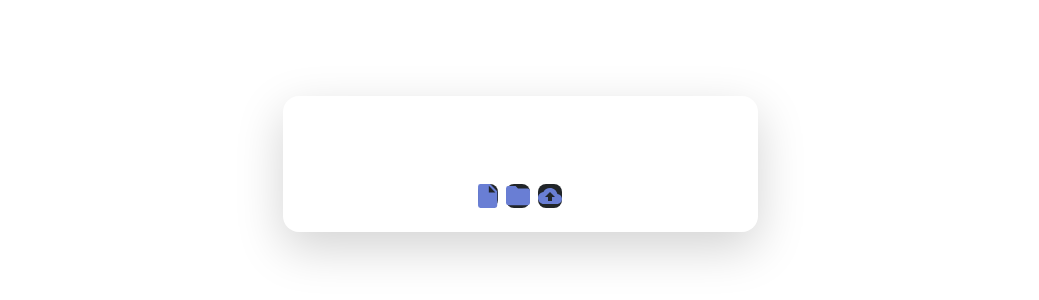
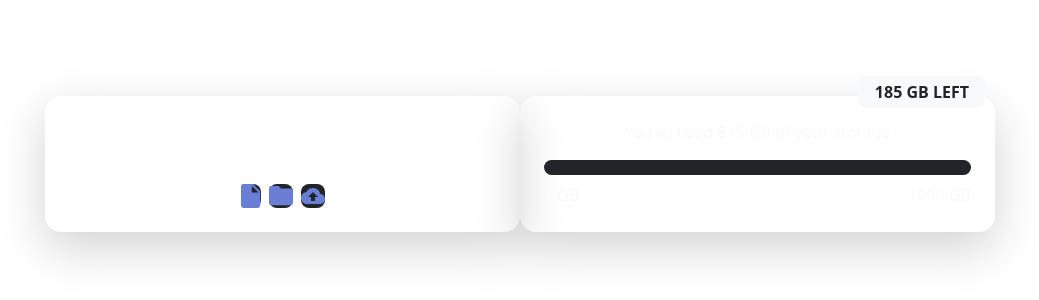
Before and after one commit to Ishyrich88/SBA-326, a plain HTML site: page index.html in a window 1280 px wide. Shown: the part 236-536 px from the top of the page, without its empty margins (120-1159 px from the left). Drawn offline with nearby package versions, Linux system fonts and the light colour scheme; files that its build step writes are made by us from their sources.

Commit message:
Added Storage component markup, progress bar and storage bubble

```diff
--- a/index.html
+++ b/index.html
@@ -37,6 +37,30 @@
 
 
         <!-- Storage Component will go here -->
+        <div class="col-lg-5 col-md-8 text-center bg-light-blue p-4 rounded-4 shadow-lg position-relative">
+          <p class="fs-6 text-light">You’ve used <span class="highlight">815 GB</span> of your storage</p>
+
+          <!-- Progress Bar -->
+          <div class="progress bg-dark rounded-pill" style="height: 15px;">
+            <div class="progress-bar storage-used" role="progressbar" aria-valuenow="815" aria-valuemin="0" aria-valuemax="1000">
+              <div class="circle-indicator"></div>
+            </div>
+          </div>
+
+          <!-- Storage Range Labels -->
+          <div class="d-flex justify-content-between mt-2 text-light">
+            <span class="fs-6">0 GB</span>
+            <span class="fs-6">1000 GB</span>
+          </div>
+
+          <!-- Storage Bubble -->
+          <div class="bubble bg-light text-dark px-3 py-1 rounded-3 position-absolute" style="top: -20px; right: 10px;">
+            <span class="fs-6 fw-bold">185 GB LEFT</span>
+            <div class="bubble-arrow"></div>
+          </div>
+        </div>
+
+
       </div>
     </div>
 
```
